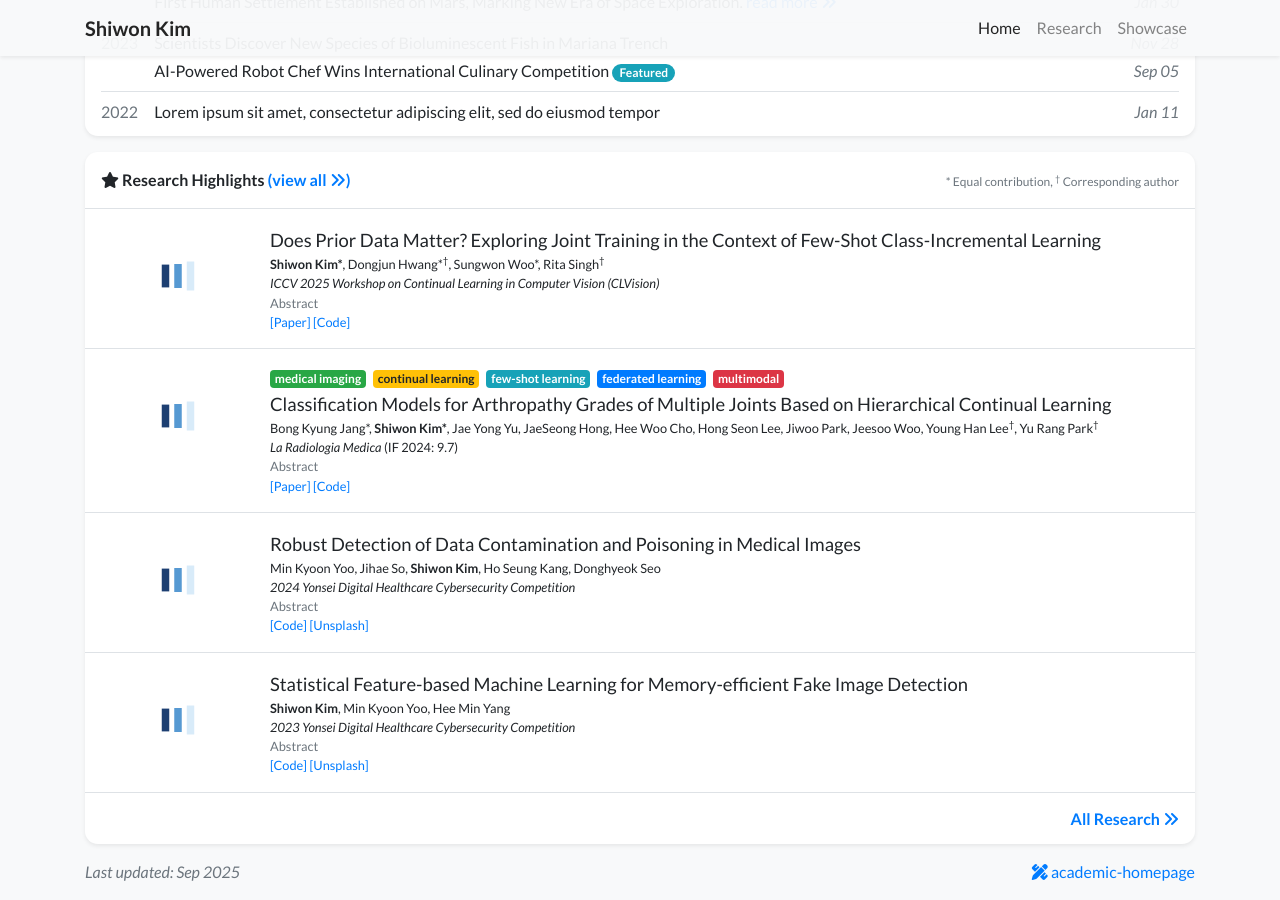
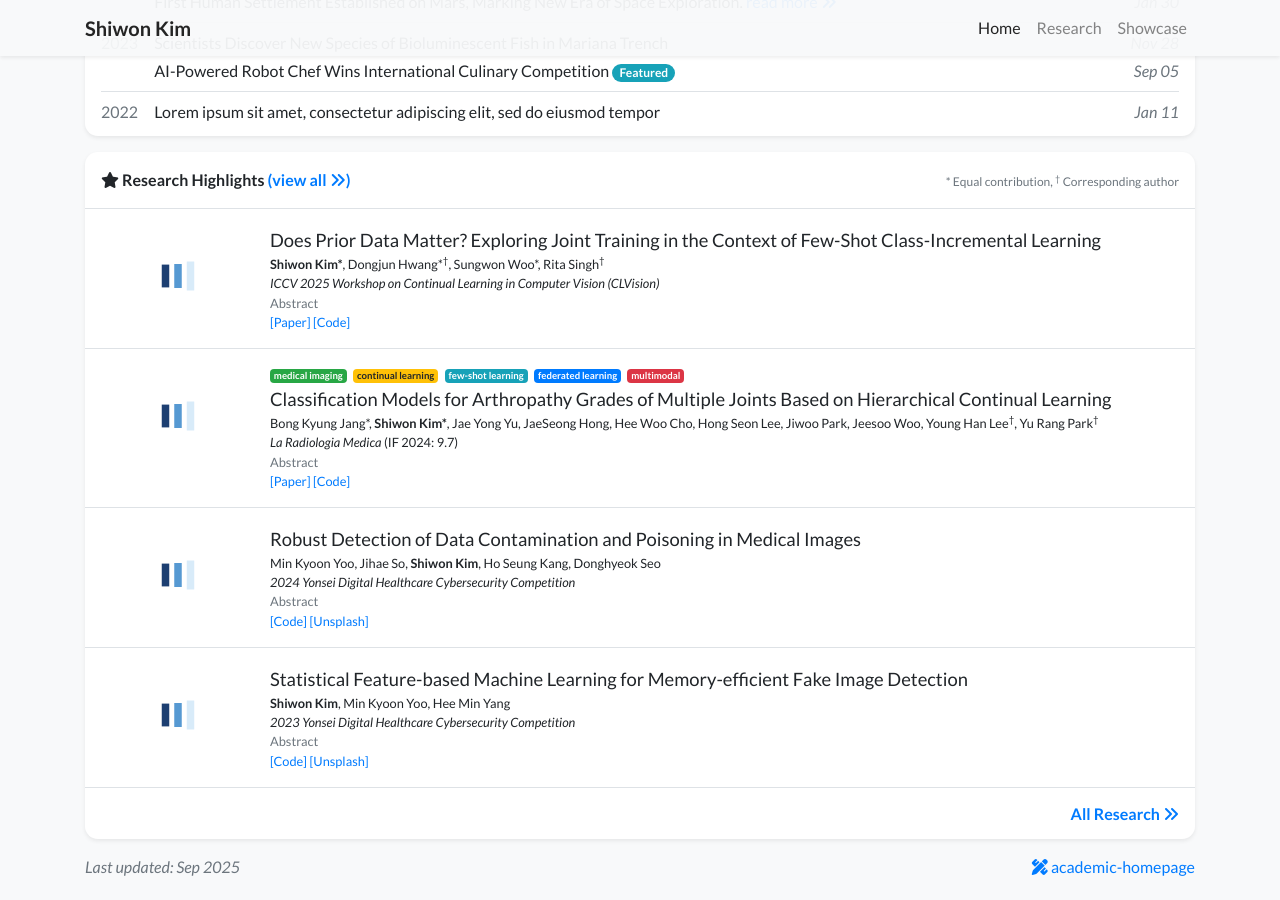
Before and after one commit to shiwonkim/shiwonkim.github.io, a Jekyll site: the page built from index.html, in a window 1280 px wide and 900 px high, scrolled down 747 px. Built offline with Jekyll 4.4.1, drawn with Linux system fonts in a browser that asks for light colours; nearby versions of some CDN libraries; a style sheet for code colours, icons or effects is not loaded.

Commit message:
edit profile

```diff
--- a/_includes/widgets/publication_item.html
+++ b/_includes/widgets/publication_item.html
@@ -11,7 +11,7 @@
         <div class="col-md-9 col-xl-10 p-3 pl-md-0">
             <!-- TAG BADGES -->
             {% if item.tags %}
-            <p class="mt-0 mb-1">
+            <p class="mt-0 mb-1 small">
                 {% for tag in item.tags %}
                     {% assign color = "secondary" %}
                     {% if tag == "medical imaging" %}
```
